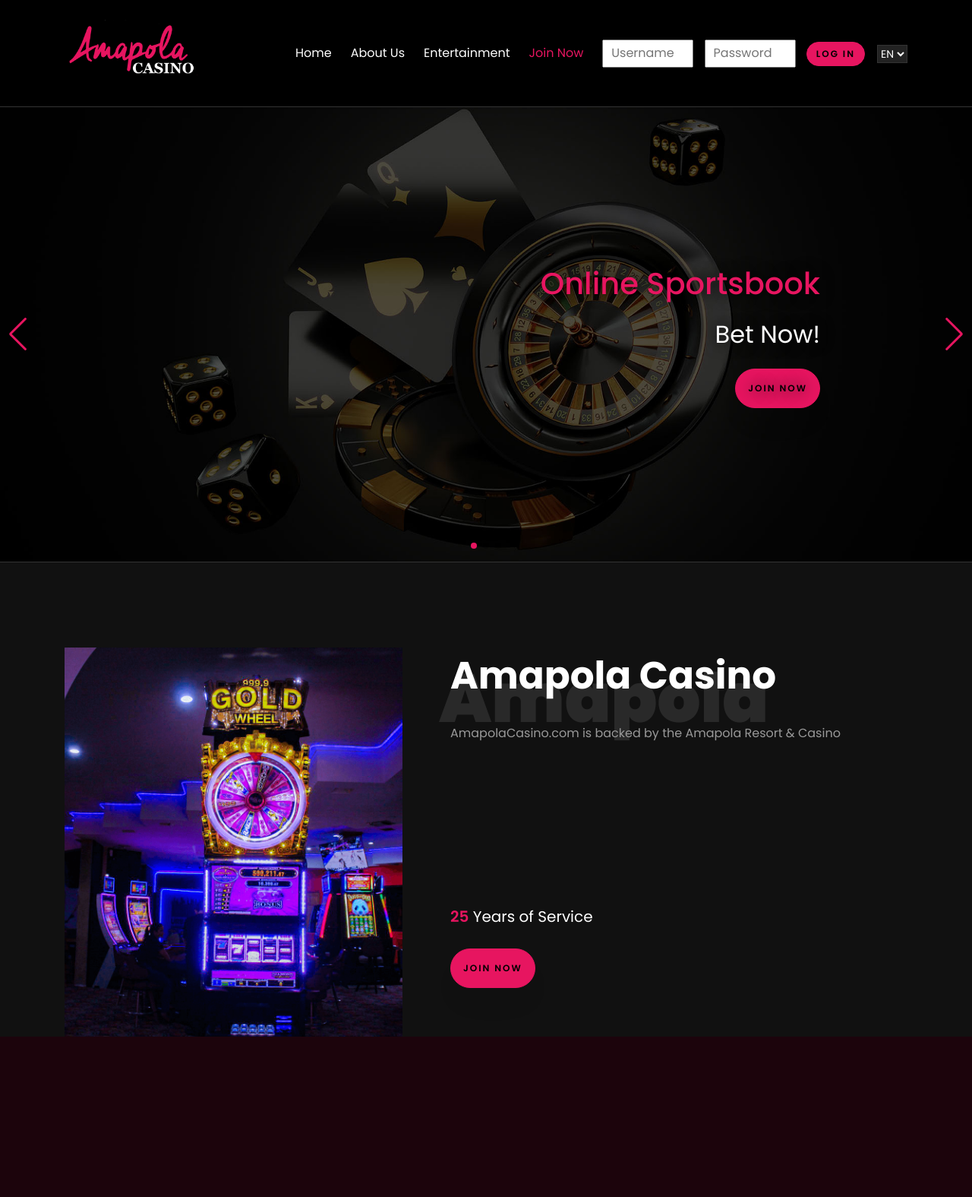
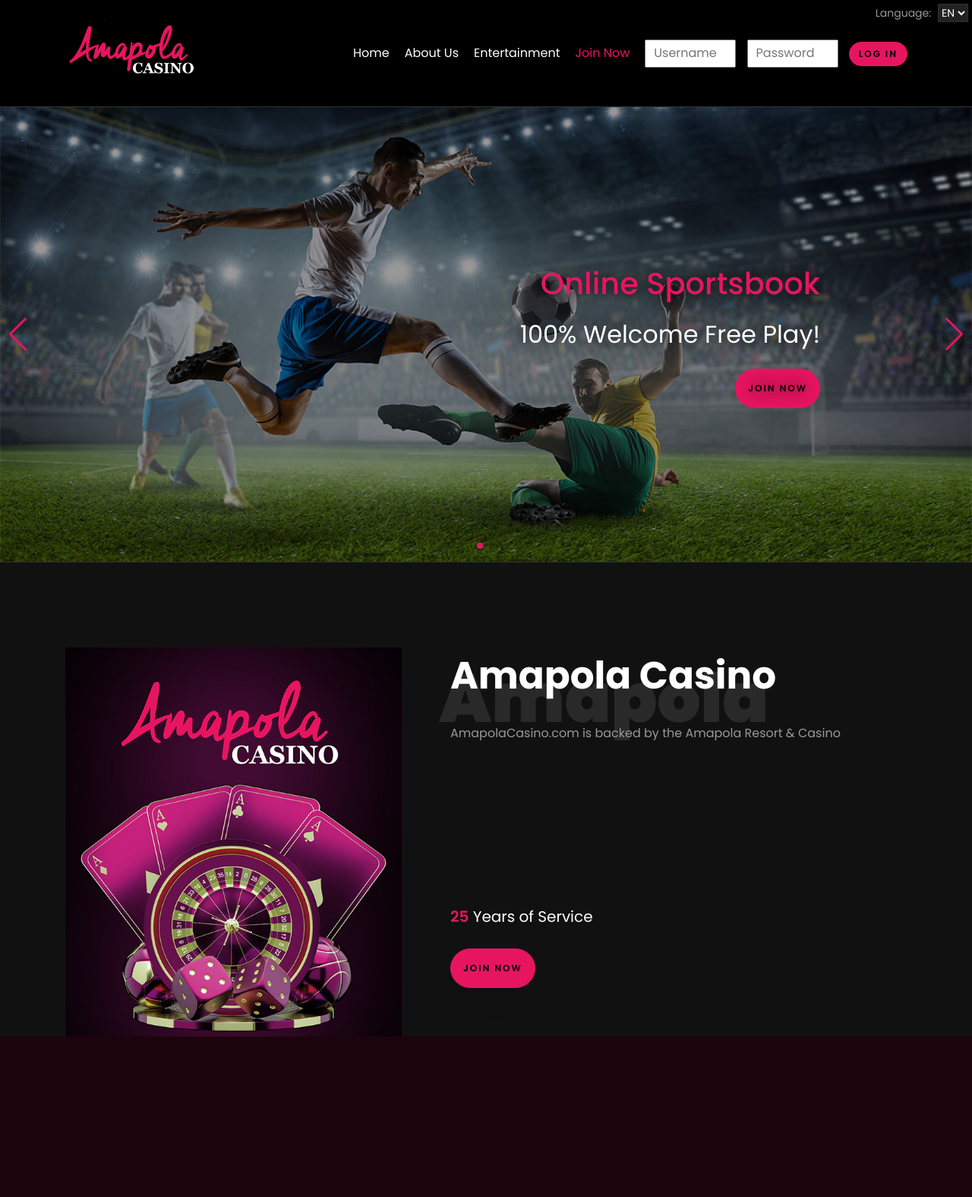
Before and after one commit to blkluv/AmapolaCasino, a PHP site: page / in a window 1280 px wide. Shown: the top 1575 px of the page at 76% size. Run offline with PHP 8.4, Linux system fonts and the light colour scheme; some libraries are stand-ins or nearby versions; some web fonts are replaced.

Commit message:
Banners and images updates

```diff
--- a/banners.json
+++ b/banners.json
@@ -3,22 +3,15 @@
         {
             "image": "images/banners/banner1_bg.jpg",
             "title": "Online Sportsbook",
-            "subtitle": "Bet Now!",
-            "link": "#",
+            "subtitle": "100% Welcome Free Play!",
+            "link": "#sign-up",
             "button_text": "Join Now"
         },
         {
             "image": "images/banners/banner2_bg.jpg",
-            "title": "Amapola Casino Sportsbook",
-            "subtitle": "Get 100% Bonus On First Deposit",
-            "link": "#",
-            "button_text": "Join Now"
-        },
-        {
-            "image": "images/banners/banner3_bg.jpg",
             "title": "Amapola Casino",
-            "subtitle": "Get 50% Reload Bonus",
-            "link": "#",
+            "subtitle": "50% Reload Bonus",
+            "link": "#sign-up",
             "button_text": "Join Now"
         }
     ]
--- a/css/custom-styles.css
+++ b/css/custom-styles.css
@@ -96,7 +96,7 @@
 
 .ftco-navbar-light .navbar-nav>.nav-item>.nav-link {
     padding-left: 0;
-    padding-right: 25px;
+    padding-right: 20px;
 }
 
 .ftco-navbar-light .navbar-nav>.nav-item>.nav-link span:before {
@@ -110,6 +110,25 @@
 .ftco-footer {
     padding: 4em 0;
 }
+
+.project .text h3 a,
+.project .text span {
+    text-shadow: 0 0 5px #000;
+}
+#lang-menu {
+    z-index: 10;
+    position: absolute;
+    top: 5px;
+    right: 5px;
+    font-size: 14px;
+}
+#languageSwitcher {
+    margin-left: 5px;
+    color: #fff;
+    background-color: #222;
+    border: 1px solid #333;
+}
+
 /* banner styles */
 
 .banner-container {
@@ -173,7 +192,10 @@
         justify-content: center;
         text-align: center;
     }
-
+    #lang-menu {
+        top: 60px;
+        font-size: 12px;
+    }
 }
 
 /** additional styles **/
@@ -197,6 +219,7 @@
 #projects-section {
     background-color: #111;
 }
+
 .icon-twitter:before {
     content: "";
     display: inline-block;
@@ -207,7 +230,7 @@
     background-repeat: no-repeat;
     vertical-align: middle;
     filter: brightness(0) saturate(100%) invert(100%) opacity(0.6);
-  }
+}
 
 @media (max-width: 992px) {
     #loginBox {
--- a/index.html
+++ b/index.html
@@ -27,7 +27,13 @@
 </head>
 
 <body data-spy="scroll" data-target=".site-navbar-target" data-offset="300">
-
+    <div id="lang-menu">
+    <label for="languageSwitcher">Language:</label>
+    <select id="languageSwitcher">
+        <option value="en">EN</option>
+        <option value="es">ES</option>
+    </select>
+    </div>
 
     <nav class="navbar navbar-expand-lg navbar-dark ftco_navbar ftco-navbar-light site-navbar-target" id="ftco-navbar">
         <div class="container">
@@ -53,10 +59,6 @@
                     data-i18n-placeholder="form.password">
                 <button id="LogInAccount" type="Submit" class="btn btn-primary" data-i18n="form.login">Log In</button>
             </form>
-            <select id="languageSwitcher" class="ml-3" style="color: #fff; background-color: #222; border: 1px solid #333; font-size: 14px;">
-                <option value="en">EN</option>
-                <option value="es">ES</option>
-            </select>
         </div>
     </nav>
 
@@ -76,7 +78,7 @@
                     <div class="img-about img d-flex align-items-stretch">
                         <div class="overlay"></div>
                         <div class="img d-flex align-self-stretch align-items-center"
-                            style="background-image:url(images/img-3.png);"></div>
+                            style="background-image:url(images/img-1.jpg);"></div>
                     </div>
                 </div>
                 <div class="col-md-6 col-lg-7 pl-lg-5 pb-5">
@@ -154,7 +156,7 @@
             <div class="row">
                 <div class="col-md-4">
                     <div class="project img ftco-animate d-flex justify-content-center align-items-center"
-                        style="background-image: url(images/img-2.png);">
+                        style="background-image: url(images/img-2.jpg);">
                         <div class="overlay"></div>
                         <div class="text text-center p-4">
                             <h3><a href="#" data-i18n="projects.cta">STAY, PLAY AND WIN</a></h3>
@@ -164,7 +166,7 @@
                 </div>
                 <div class="col-md-8">
                     <div class="project img ftco-animate d-flex justify-content-center align-items-center"
-                        style="background-image: url(images/img-3.png);">
+                        style="background-image: url(images/img-3.jpg);">
                         <div class="overlay"></div>
                         <div class="text text-center p-4">
                             <h3><a href="#" data-i18n="projects.cta">STAY, PLAY AND WIN</a></h3>
@@ -198,7 +200,7 @@
                 </div>
             </div>
 
-            <div class="row d-flex contact-info mb-5">
+            <div class="row d-flex contact-info mb-5" id="sign-up">
                 <div class="col-md-6 col-lg-4 d-flex ftco-animate">
                     <div class="align-self-stretch box p-4 text-center">
                         <div class="icon d-flex align-items-center justify-content-center">
@@ -263,7 +265,7 @@
                 </div>
 
                 <div class="col-md-6 d-flex">
-                    <div class="img" style="background-image: url(images/slots-1.jpg);"></div>
+                    <div class="img" style="background-image: url(images/img-4.jpg);"></div>
                 </div>
             </div>
         </div>
@@ -306,7 +308,7 @@
                             <ul>
                                 <li><a href="#"><span class="icon icon-phone"></span><span class="text"
                                             data-i18n="footer.phone">+1 800 281 7017 | +1 800 520 1812</span></a></li>
-                                <li><a href="#"><span class="icon icon-envelope"></span><span class="text"
+                                <li><a href="mailto:cs@amapolacasino.com"><span class="icon icon-envelope"></span><span class="text"
                                             data-i18n="footer.email">cs@amapolacasino.com</span></a></li>
                             </ul>
                         </div>
```
Also changed, not shown: banners-es.json (+4 -11 lines), images/banners/banner1_bg.jpg, images/banners/banner2_bg.jpg, images/banners/banner3_bg.jpg (deleted), images/banners/bannerTest0_bg.jpg (deleted), images/banners/bannerTest2_bg.jpg (deleted), images/img-1.jpg (added), images/img-1.png (deleted), images/img-2.jpg (added), images/img-2.png (deleted), images/img-3.jpg (added), images/img-3.png (deleted), images/img-4.jpg (added), images/slots-1.jpg (deleted).
